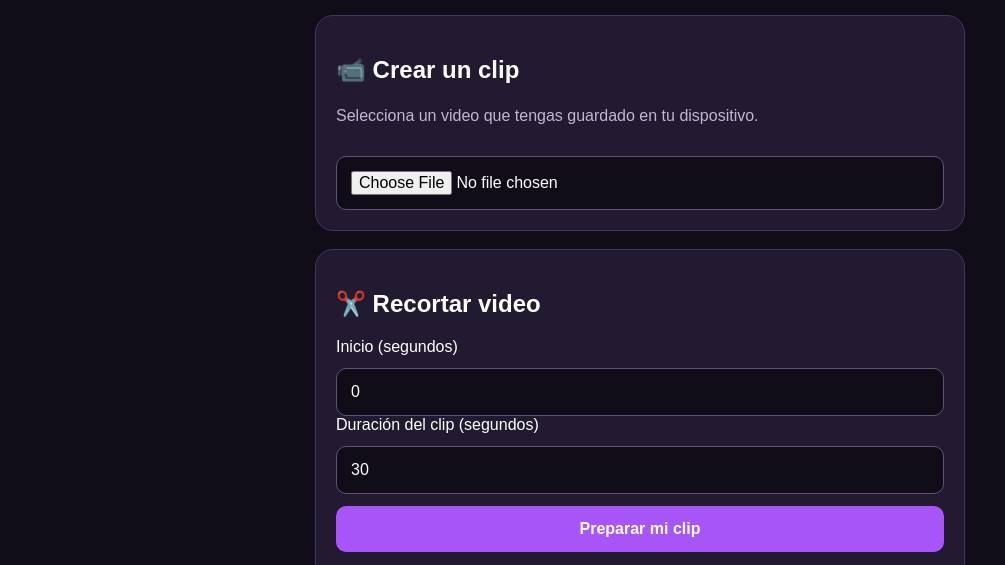
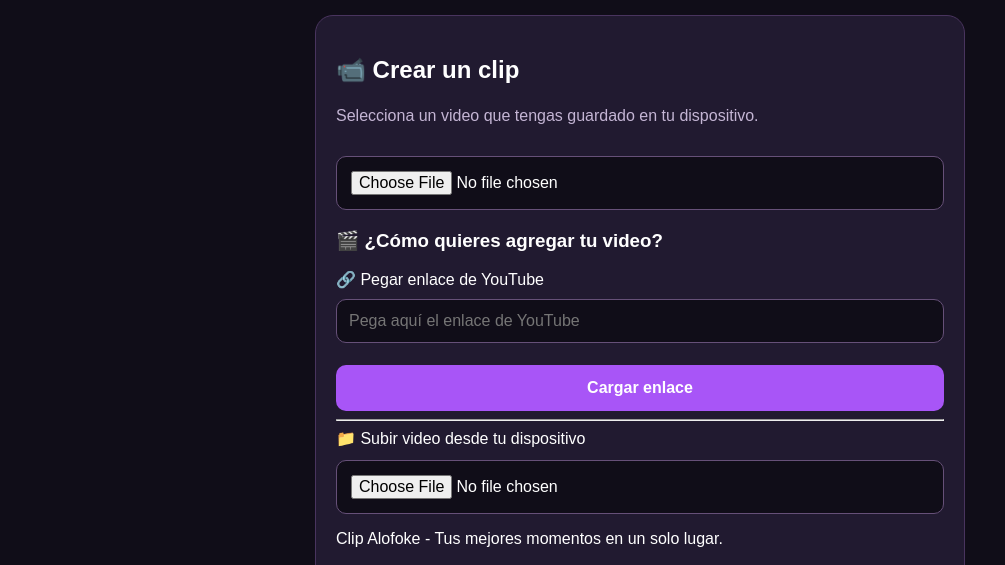
Before and after one commit to kiaraserrano0224-debug/clip_alofoke, a plain HTML site: page index.html in a window 1280 px wide. Shown: the part 208-773 px from the top of the page, without its empty margins (0-1005 px from the left). Drawn offline with Linux system fonts and the light colour scheme.

Commit message:
Update index.html
hh

```diff
--- a/index.html
+++ b/index.html
@@ -131,7 +131,55 @@
       <input type="file" id="videoFile" accept="video/*">
 
       <video id="preview" controls hidden></video>
+<div class="controls" style="margin-top:20px;">
 
+  <h3>🎬 ¿Cómo quieres agregar tu video?</h3>
+
+  <label for="youtubeLink">
+
+    🔗 Pegar enlace de YouTube
+
+  </label>
+
+  <input
+
+    type="url"
+
+    id="youtubeLink"
+
+    placeholder="Pega aquí el enlace de YouTube"
+
+    style="width:100%;padding:12px;margin:10px 0;"
+
+  >
+
+  <button type="button" id="loadYoutube">
+
+    Cargar enlace
+
+  </button>
+
+  <hr>
+
+  <label for="localVideo">
+
+    📁 Subir video desde tu dispositivo
+
+  </label>
+
+  <input
+
+    type="file"
+
+    id="localVideo"
+
+    accept="video/*"
+
+  >
+
+  <p>Clip Alofoke - Tus mejores momentos en un solo lugar.</p>
+
+</div>
     </section>
 
     <section class="panel">
```
